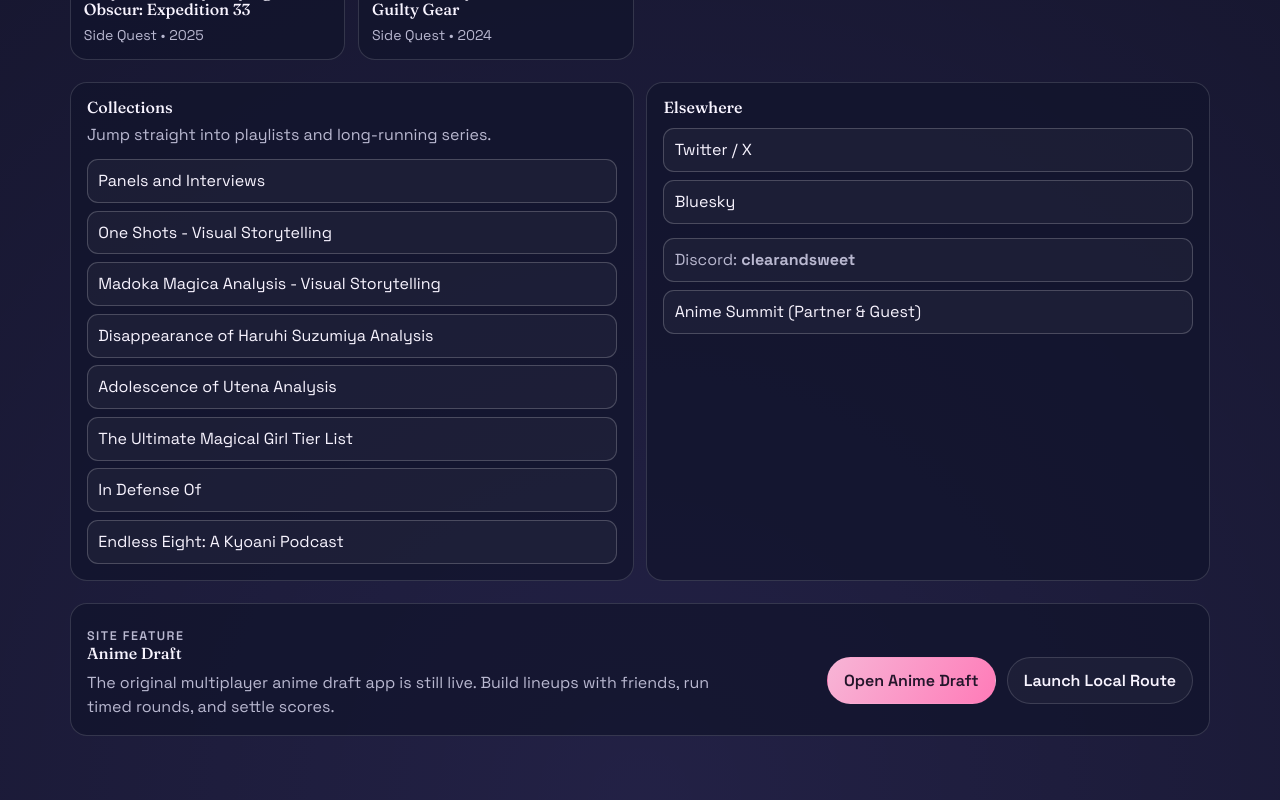
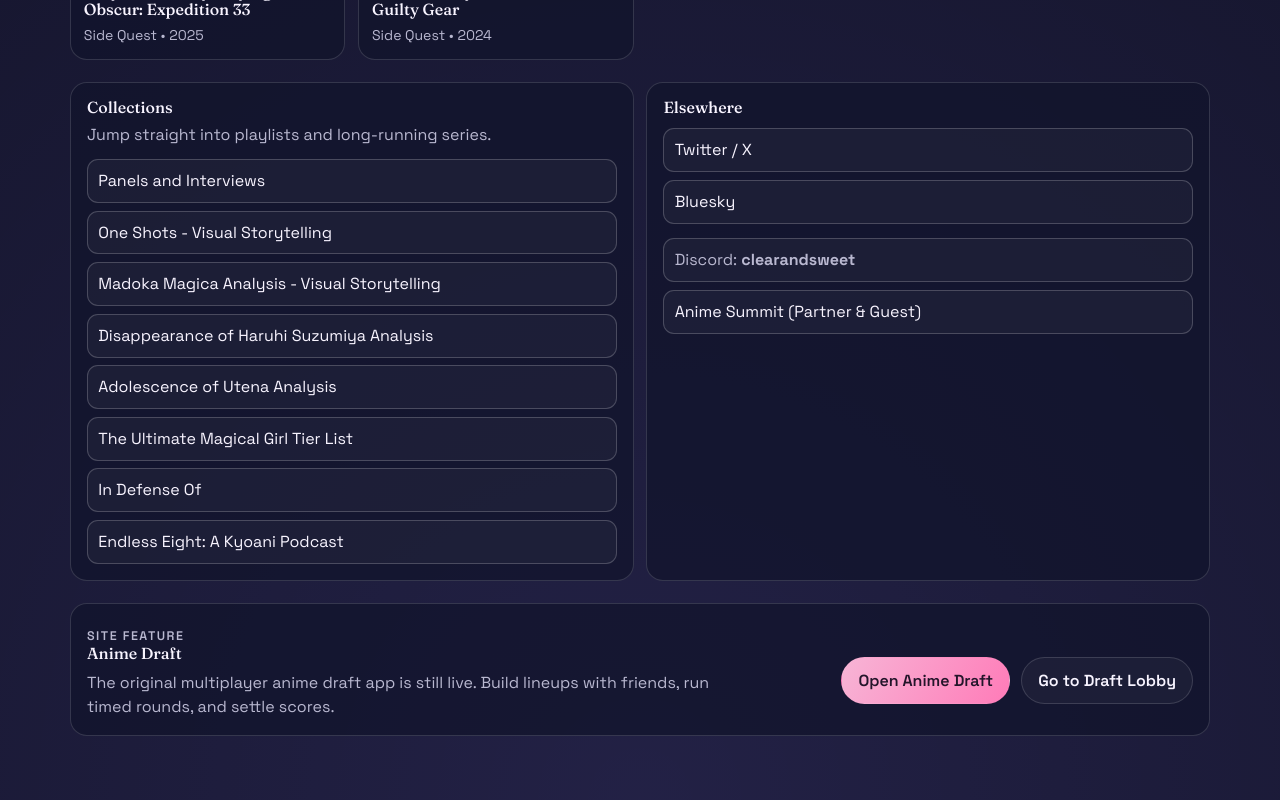
Before and after one commit to clearandsweet/anime-draft, a Next.js app: page / in a window 1280 px wide. Shown: the part 3380-4180 px from the top of the page. Built offline with nearby package versions, Linux system fonts and the light colour scheme.

Commit message:
updating url

```diff
--- a/app/page.tsx
+++ b/app/page.tsx
@@ -1,7 +1,6 @@
 "use client";
 
 import Image from "next/image";
-import Link from "next/link";
 import { useMemo, useState } from "react";
 
 type LibraryVideo = {
@@ -479,9 +478,14 @@
             >
               Open Anime Draft
             </a>
-            <Link className="button ghost" href="/lobby/target">
-              Launch Local Route
-            </Link>
+            <a
+              className="button ghost"
+              href="https://animedraft.godisaloli.com"
+              target="_blank"
+              rel="noreferrer"
+            >
+              Go to Draft Lobby
+            </a>
           </div>
         </article>
       </section>
```
